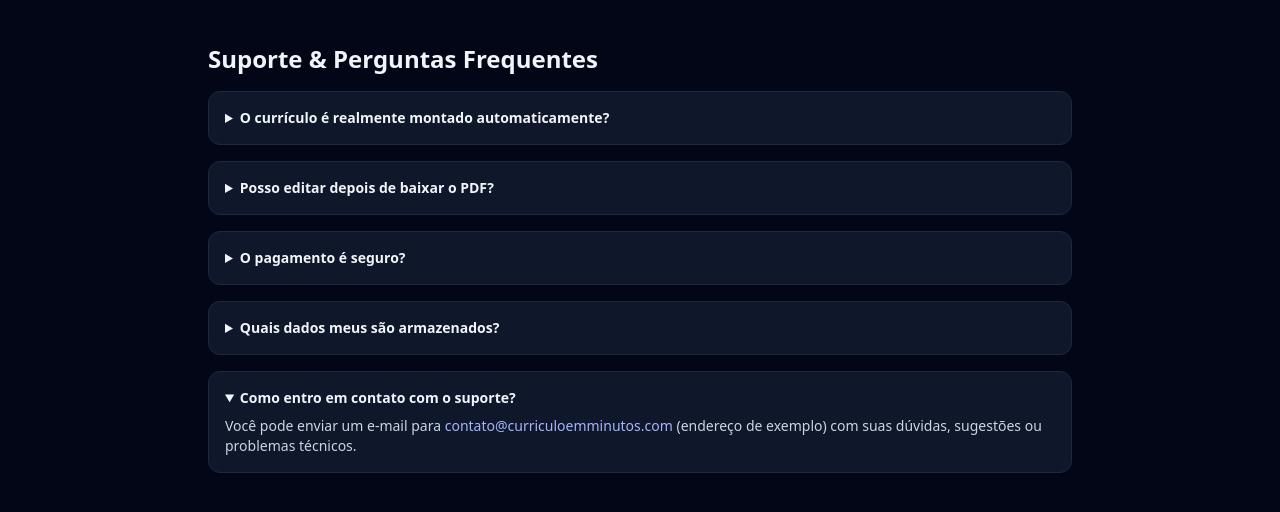
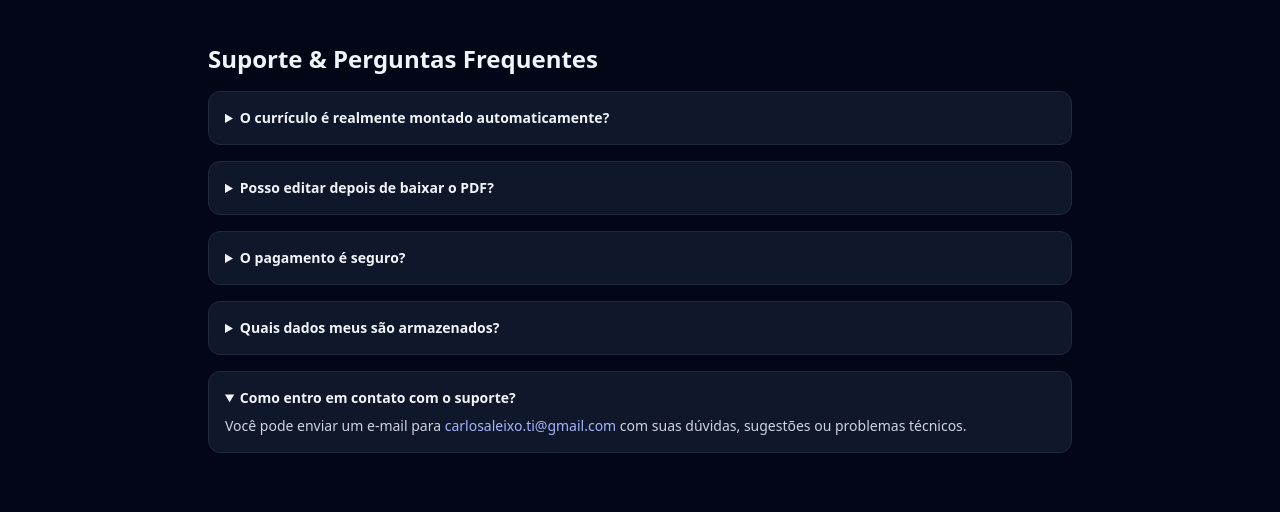
Before and after one commit to carlosaleixo/MyCurriculo, a website: page public/suporte.html in a window 1280 px wide. Both pictures are taken after a click on the heading "Como entro em contato com o suporte?". Shown: the part 86-598 px from the top of the page. Drawn offline with nearby package versions, Linux system fonts and the light colour scheme.

Commit message:
Atualização do email

```diff
--- a/public/suporte.html
+++ b/public/suporte.html
@@ -81,8 +81,8 @@
           </summary>
           <p class="mt-2 text-slate-300">
             Você pode enviar um e-mail para
-            <span class="text-indigo-300">contato@curriculoemminutos.com</span>
-            (endereço de exemplo) com suas dúvidas, sugestões ou problemas
+            <span class="text-indigo-300">carlosaleixo.ti@gmail.com</span>
+            com suas dúvidas, sugestões ou problemas
             técnicos.
           </p>
         </details>
```
